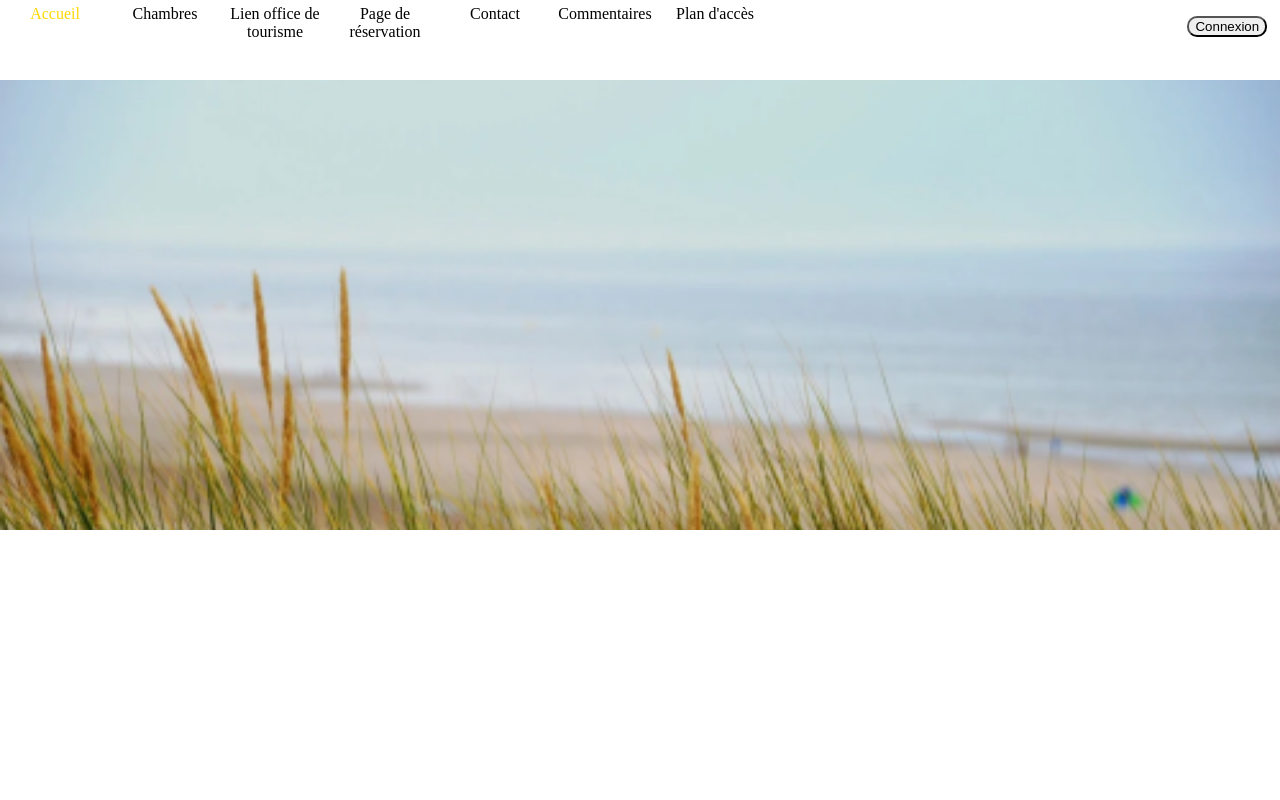
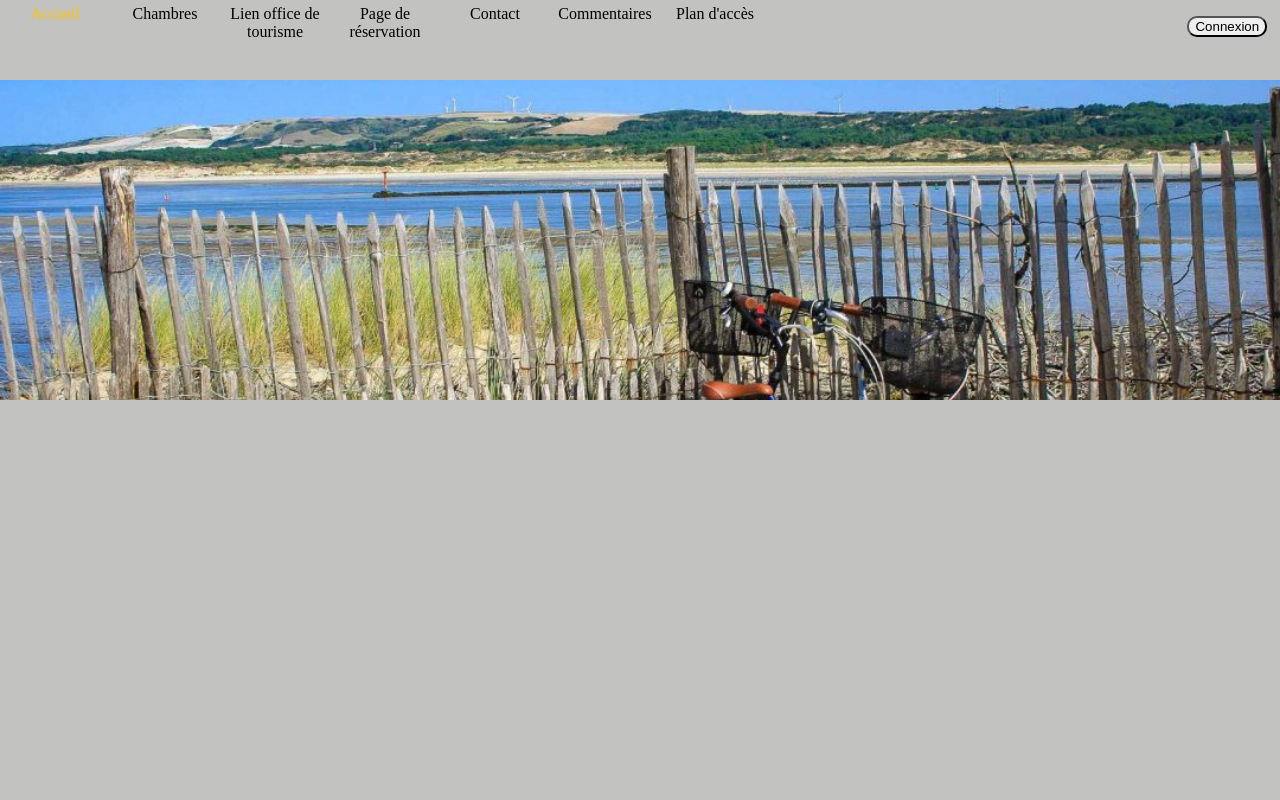
Before and after one commit to DameJu/hostroom, a PHP site: page /parallax.php in a window 1280 px wide. Run offline with PHP 8.4, Linux system fonts and the light colour scheme.

Commit message:
changement photo

```diff
--- a/css/header.css
+++ b/css/header.css
@@ -1,5 +1,6 @@
 body{
     margin: 0;
+    background-color: #c2c2c1;
 }
 
 /*nav barre*/
@@ -13,7 +14,7 @@ body{
     position: fixed;
     top:0;
     height: 10vh;
-    background-color: white;
+    background-color: #c2c2c1;
     width: 100%;
 }
 
@@ -32,7 +33,7 @@ body{
 }
 
 #menu li a:hover {
-    color: #FFD700;
+    color: #ffc400;
 }
 
 #menu ul li ul {
@@ -64,13 +65,13 @@ button{
 
 /*parallax*/
 .parallax {
-    background-image: url("./unknown.png");
-    min-height: 500px;
+    background-image: url("../images/vélo.jpg");
+    min-height: 400px;
     background-attachment: fixed;
     background-position: center;
     background-repeat: no-repeat;
     background-size: cover;
-    margin-top: 30px;
+    margin-top: 0px;
 
 }
 
--- a/parallax.php
+++ b/parallax.php
@@ -1,5 +1,6 @@
 <?php
 include './header.php';
+
 ?>
 
 <section>
```
Also changed, not shown: images/vélo.jpg (added).
